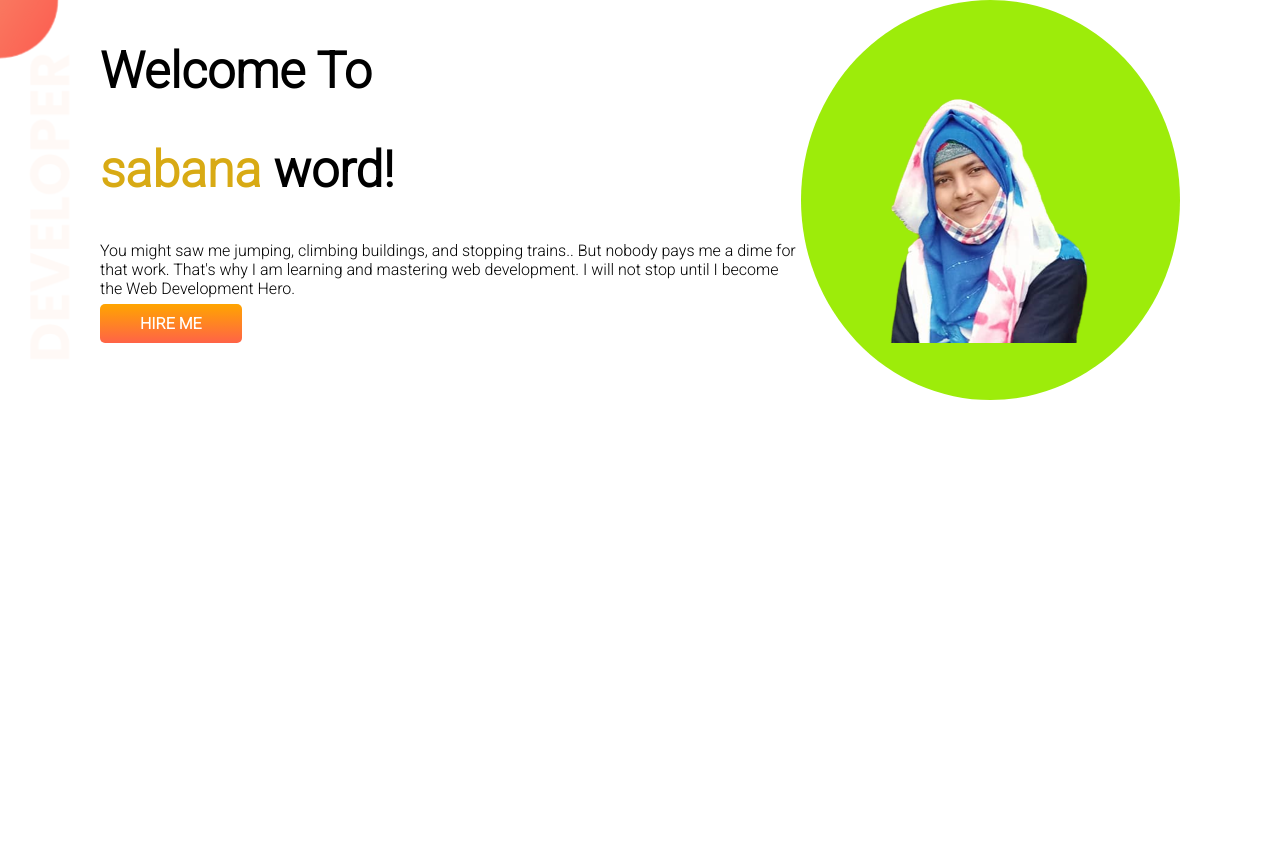
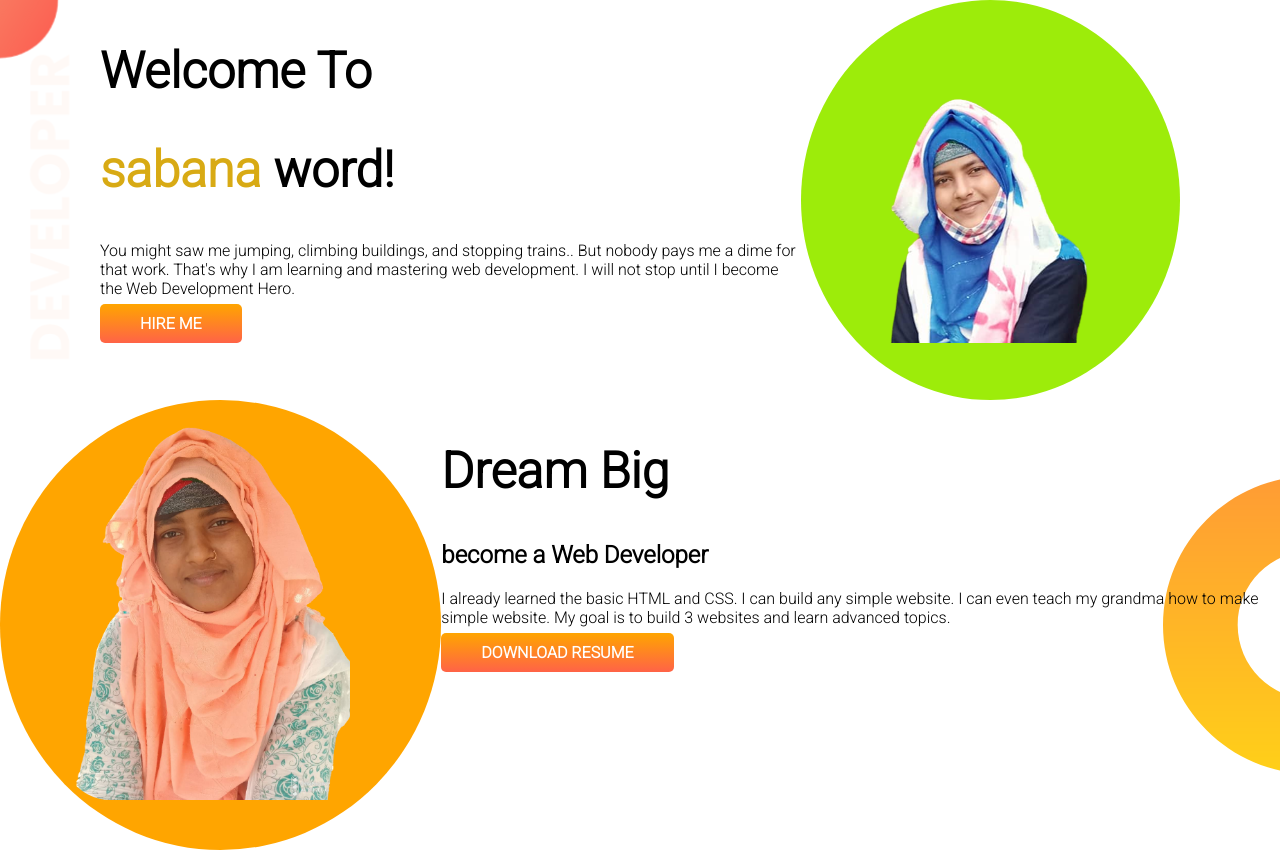
Before and after one commit to mstsabana/developer.portfolio, a plain HTML site: page index.html in a window 1280 px wide. Before the commit the page ends 800 px from the top, so only its background shows below. Drawn offline with Linux system fonts and the light colour scheme.

Commit message:
dream added

```diff
--- a/index.html
+++ b/index.html
@@ -35,6 +35,20 @@
 
 
     </section>
+    <section class="dream-big">
+        <div class="sabana-img">
+            <img src="images/sabana2.png" alt="">
+        </div>
+        <div>
+            <h1>Dream Big</h1>
+            <h2>become a Web Developer</h2>
+            <p>I already learned the basic HTML and CSS. I can build any simple website. I can even teach my grandma how
+                to make simple website. My goal is to build 3 websites and learn advanced topics.</p>
+            <a class="Link-button" target=" _blank" href="">DOWNLOAD RESUME</a>
+
+        </div>
+
+    </section>
 </body>
 
 </html>
--- a/style.css
+++ b/style.css
@@ -43,3 +43,26 @@ section {
     background-image: url(images/top-banner.png );
     background-repeat: no-repeat;
 }
+
+.dream-big {
+    width: 100%;
+    background-image: url(images/dream-bg.png);
+    background-repeat: no-repeat;
+    background-position: right;
+
+}
+
+.sabana-img {
+    background-color: orange;
+    width: 700px;
+    height: 450px;
+    border-radius: 50%;
+}
+
+.sabana-img img {
+    margin-left: 50px;
+    border-radius: 0% 30% 0% 20%;
+    height: 400px;
+    width: 400;
+
+}
```
